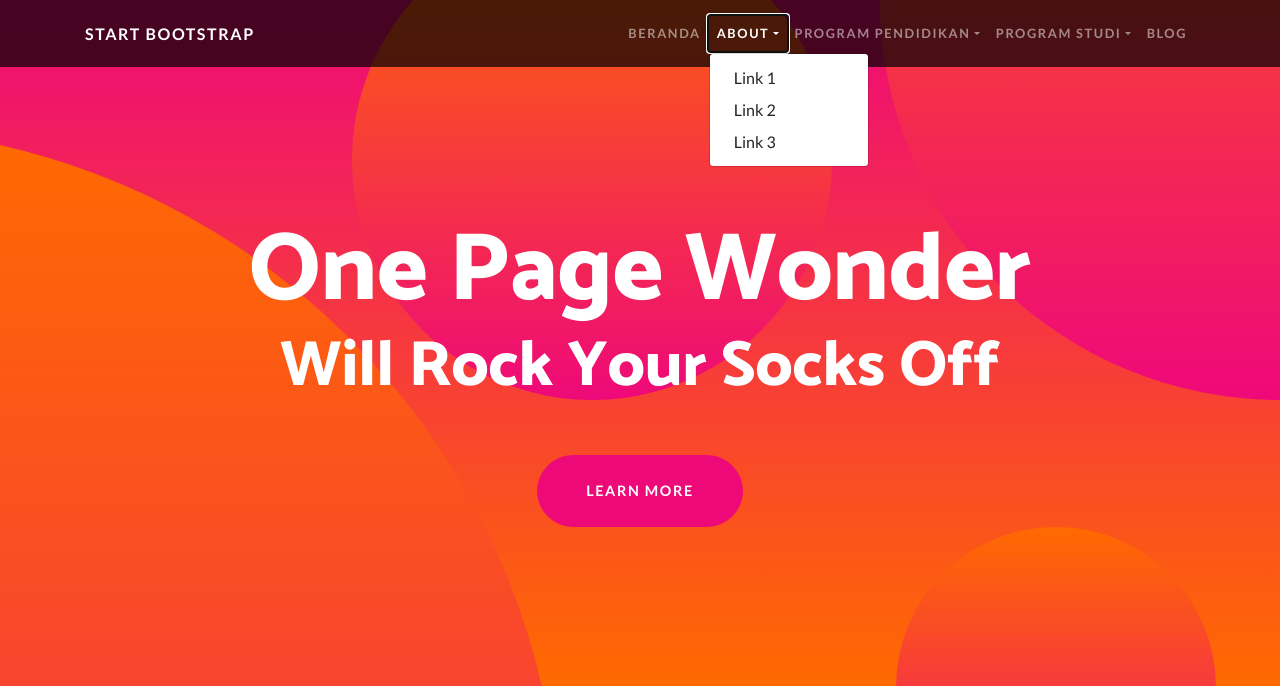
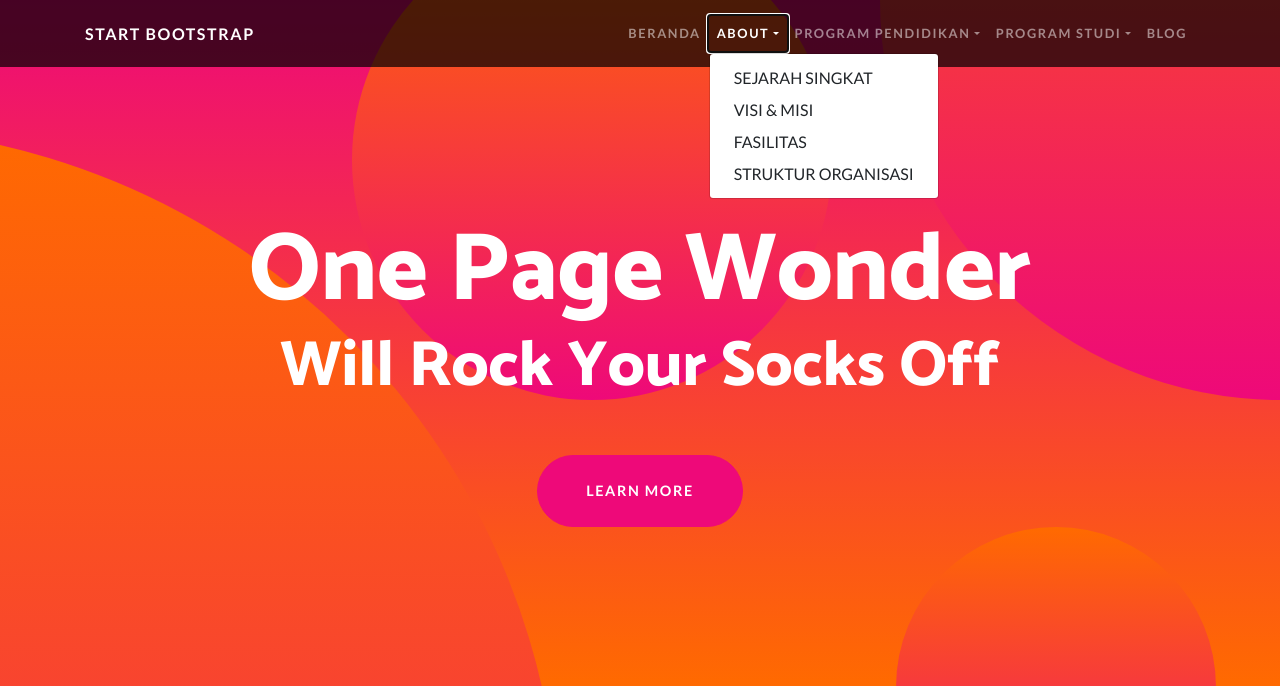
Before and after one commit to gemafajar09/berita, a PHP site: page /berita/ in a window 1280 px wide, after a click on "ABOUT". Shown: the top 686 px of the page. Run offline with PHP 8.4, Linux system fonts and the light colour scheme.

Commit message:
hgjhguygu

```diff
--- a/template/menu.php
+++ b/template/menu.php
@@ -13,22 +13,26 @@
             <li class="nav-item  dropdown transparent">
                 <a class="nav-link dropdown-toggle" data-toggle="dropdown" href="#">About</a>
                 <div class="dropdown-menu">
-                    <a class="dropdown-item" href="#">Link 1</a>
-                    <a class="dropdown-item" href="#">Link 2</a>
-                    <a class="dropdown-item" href="#">Link 3</a>
+                    <a class="dropdown-item" href="?page=about/sejarah_singkat">SEJARAH SINGKAT</a>
+                    <a class="dropdown-item" href="#">VISI & MISI</a>
+                    <a class="dropdown-item" href="#">FASILITAS</a>
+                    <a class="dropdown-item" href="#">STRUKTUR ORGANISASI</a>
                 </div>
             </li>
             <li class="nav-item  dropdown transparent">
                 <a class="nav-link dropdown-toggle" data-toggle="dropdown" href="#">Program Pendidikan</a>
                 <div class="dropdown-menu">
-                    <a class="dropdown-item" href="#">Link 1</a>
-                    <a class="dropdown-item" href="#">Link 2</a>
+                    <a class="dropdown-item" href="#">LINK AND MACTH</a>
+                    <a class="dropdown-item" href="#">SISTEM PENDIDIKAN</a>
+                    <a class="dropdown-item" href="#">POLA PENDIDIKAN</a>
                 </div>
             </li>
             <li class="nav-item  dropdown transparent">
                 <a class="nav-link dropdown-toggle" data-toggle="dropdown" href="#">Program Studi</a>
                 <div class="dropdown-menu">
-                    <a class="dropdown-item" href="#">Link 1</a>
+                    <a class="dropdown-item" href="#">ADMINISTRASI BISNIS</a>
+                    <a class="dropdown-item" href="#">AKUTANSI</a>
+                    <a class="dropdown-item" href="#">MENAJEMEN INFORMATIKA</a>
                 </div>
             </li>
             <li class="nav-item dropdown transparent">
```
Also changed, not shown: about/sejarah_singkat.php (added, +48 -0 lines), about/visi_misi.php (added, +9 -0 lines).
